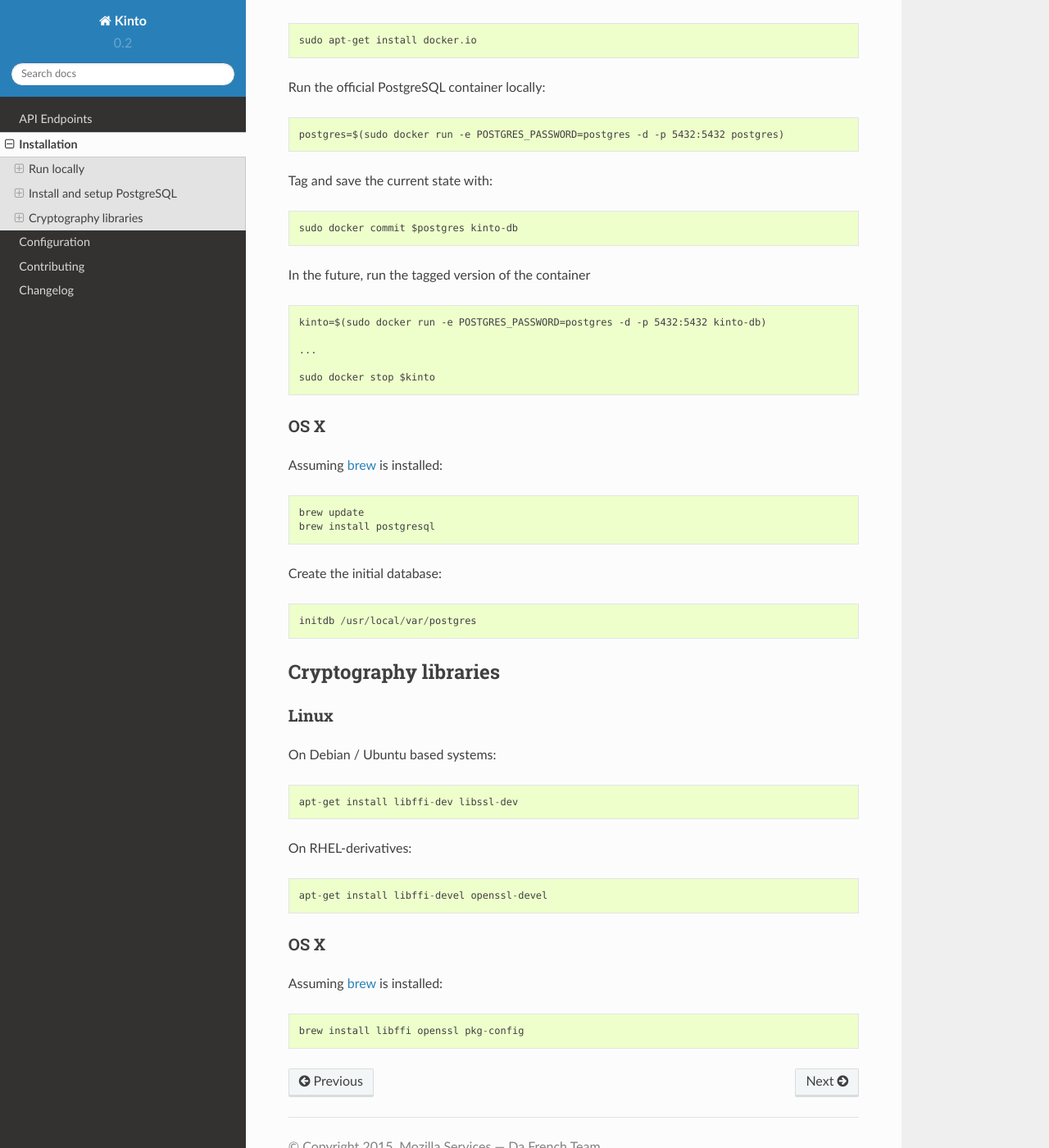
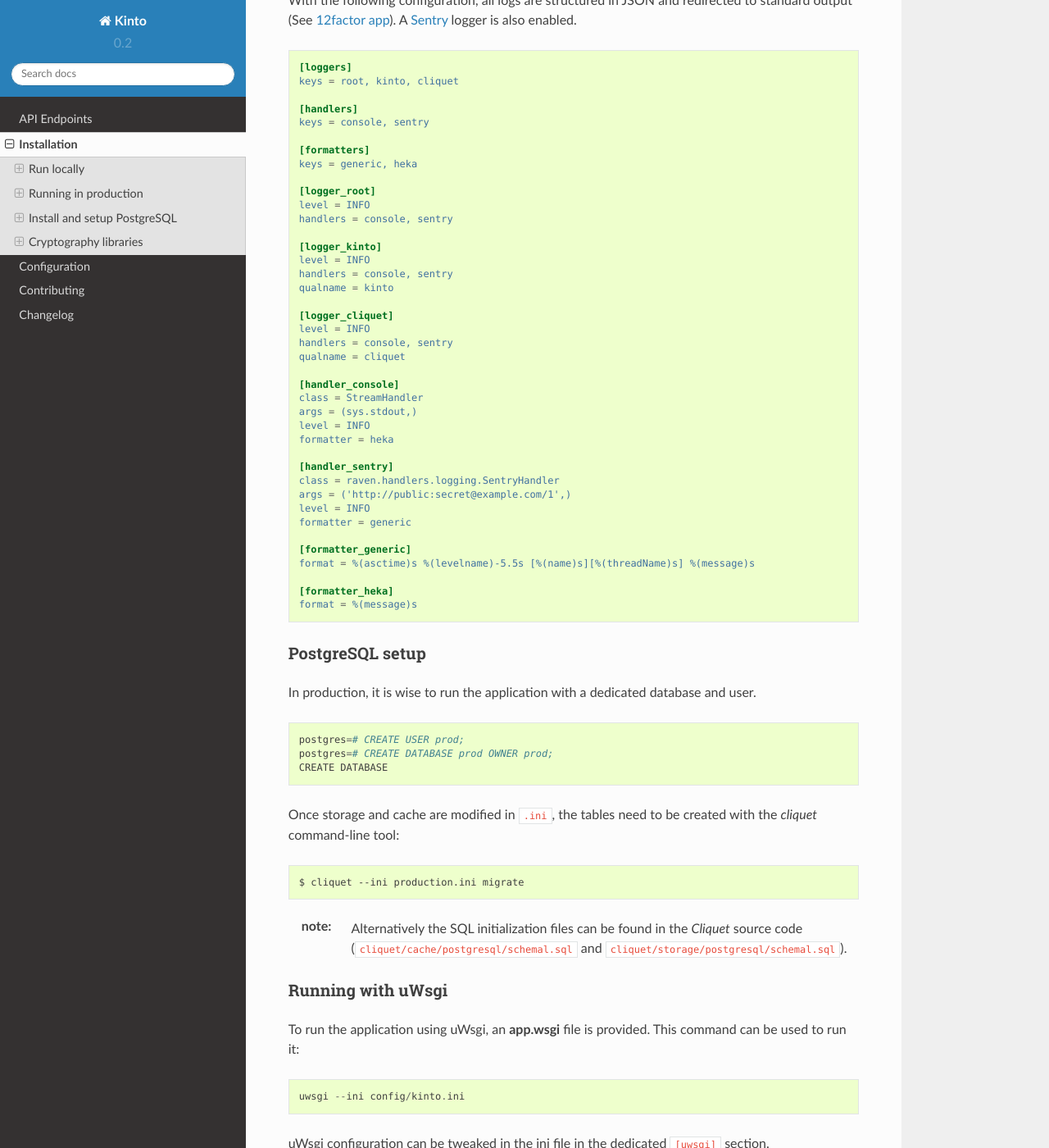
Before and after one commit to Kinto/kinto, a Sphinx documentation site: the page built from docs/installation.rst, in a window 1280 px wide and 1400 px high, scrolled down 1481 px. Shown: the whole window at 82% size. Built offline with Sphinx 7.4.7 and the Read the Docs theme 2.0.0, drawn with Linux system fonts in a browser that asks for light colours; some of the changed text lies outside the part shown.

Commit message:
Backport production configuration

```diff
--- a/docs/api/index.rst
+++ b/docs/api/index.rst
@@ -1,10 +1,11 @@
+.. _api-endpoints:
+
 API Endpoints
 #############
 
-.. _api-endpoints:
 
 See `cliquet API documentation <http://cliquet.readthedocs.org/en/latest/api/index.html>`_
-for an exhaustive list of features and endpoints of the Kinto API.
+for an exhaustive list of features and endpoints of the *Kinto* API.
 
 
 /collections/<collection_id>/records
--- a/docs/configuration.rst
+++ b/docs/configuration.rst
@@ -17,5 +17,5 @@
 '''''''''''''''
 
 In order to avoid double-verification of FxA OAuth tokens, the ``cliquet.cache_url``
-should be the same in Kinto and in the application. This way
+should be the same in *Kinto* and in the application. This way
 the verification cache will be shared between the two components.
--- a/docs/index.rst
+++ b/docs/index.rst
@@ -18,7 +18,7 @@
 
 The server doesn't impose anything about the records data model.
 
-Kinto is based on top of `cliquet <http://cliquet.readthedocs.org>`_.
+*Kinto* is based on top of `cliquet <http://cliquet.readthedocs.org>`_.
 
 
 Table of content
--- a/docs/installation.rst
+++ b/docs/installation.rst
@@ -1,8 +1,9 @@
 Installation
 ############
 
-By default, Kinto persists the records and internal cache in a PostgreSQL
-database.
+*Kinto* is based on top of the `cliquet <https://cliquet.rtfd.org>`_ project, and
+as such, please refer to cliquet's documentation if details seem to be missing
+here.
 
 
 Run locally
@@ -10,6 +11,9 @@
 
 For development
 ---------------
+
+By default, *Kinto* persists the records and internal cache in a PostgreSQL
+database.
 
 The default configuration will connect to the ``postgres`` database on
 ``localhost:5432``, with user/password ``postgres``/``postgres``.
@@ -39,6 +43,157 @@
 
 See `cliquet documentation <http://cliquet.readthedocs.org/en/latest/configuration.html#authentication>`_
 to configure authentication options.
+
+
+Running in production
+=====================
+
+Recommended settings
+--------------------
+
+Most default setting values in the application code base are suitable for production.
+
+But the set of settings mentionned below might deserve some review or adjustments:
+
+
+.. code-block :: ini
+
+    cliquet.http_scheme = https
+    cliquet.paginate_by = 100
+    cliquet.batch_max_requests = 25
+    cliquet.storage_pool_maxconn = 50
+    cliquet.cache_pool_maxconn = 50
+    fxa-oauth.cache_ttl_seconds = 3600
+
+:note:
+
+    For an exhaustive list of available settings and their default values,
+    refer to `the source code <https://github.com/mozilla-services/cliquet/blob/1.7.0/cliquet/__init__.py#L49-L88>`_.
+
+
+Monitoring
+----------
+
+.. code-block :: ini
+
+    # Heka
+    cliquet.logging_renderer = cliquet.logs.MozillaHekaRenderer
+
+    # StatsD
+    cliquet.statsd_url = udp://carbon.server:8125
+
+
+With the following configuration, all logs are structured in JSON and
+redirected to standard output (See `12factor app <http://12factor.net/logs>`_).
+A `Sentry <https://getsentry.com>`_ logger is also enabled.
+
+
+.. code-block:: ini
+
+    [loggers]
+    keys = root, kinto, cliquet
+
+    [handlers]
+    keys = console, sentry
+
+    [formatters]
+    keys = generic, heka
+
+    [logger_root]
+    level = INFO
+    handlers = console, sentry
+
+    [logger_kinto]
+    level = INFO
+    handlers = console, sentry
+    qualname = kinto
+
+    [logger_cliquet]
+    level = INFO
+    handlers = console, sentry
+    qualname = cliquet
+
+    [handler_console]
+    class = StreamHandler
+    args = (sys.stdout,)
+    level = INFO
+    formatter = heka
+
+    [handler_sentry]
+    class = raven.handlers.logging.SentryHandler
+    args = ('http://public:secret@example.com/1',)
+    level = INFO
+    formatter = generic
+
+    [formatter_generic]
+    format = %(asctime)s %(levelname)-5.5s [%(name)s][%(threadName)s] %(message)s
+
+    [formatter_heka]
+    format = %(message)s
+
+
+PostgreSQL setup
+----------------
+
+In production, it is wise to run the application with a dedicated database and
+user.
+
+::
+
+    postgres=# CREATE USER prod;
+    postgres=# CREATE DATABASE prod OWNER prod;
+    CREATE DATABASE
+
+
+Once storage and cache are modified in ``.ini``, the tables need to be created
+with the `cliquet` command-line tool:
+
+.. code-block :: bash
+
+    $ cliquet --ini production.ini migrate
+
+:note:
+
+    Alternatively the SQL initialization files can be found in the
+    *Cliquet* source code (``cliquet/cache/postgresql/schemal.sql`` and
+    ``cliquet/storage/postgresql/schemal.sql``).
+
+
+Running with uWsgi
+------------------
+
+To run the application using uWsgi, an **app.wsgi** file is provided.
+This command can be used to run it::
+
+    uwsgi --ini config/kinto.ini
+
+uWsgi configuration can be tweaked in the ini file in the dedicated
+``[uwsgi]`` section.
+
+Here's an example:
+
+.. code-block :: ini
+
+    [uwsgi]
+    wsgi-file = app.wsgi
+    enable-threads = true
+    http-socket = 127.0.0.1:8000
+    processes =  3
+    master = true
+    module = kinto
+    harakiri = 120
+    uid = kinto
+    gid = kinto
+    virtualenv = .
+    lazy = true
+    lazy-apps = true
+    single-interpreter = true
+    buffer-size = 65535
+    post-buffering = 65535
+
+To use a different ini file, the ``KINTO_INI`` environment variable
+should be present with a path to it.
+
 
 
 Install and setup PostgreSQL
```
